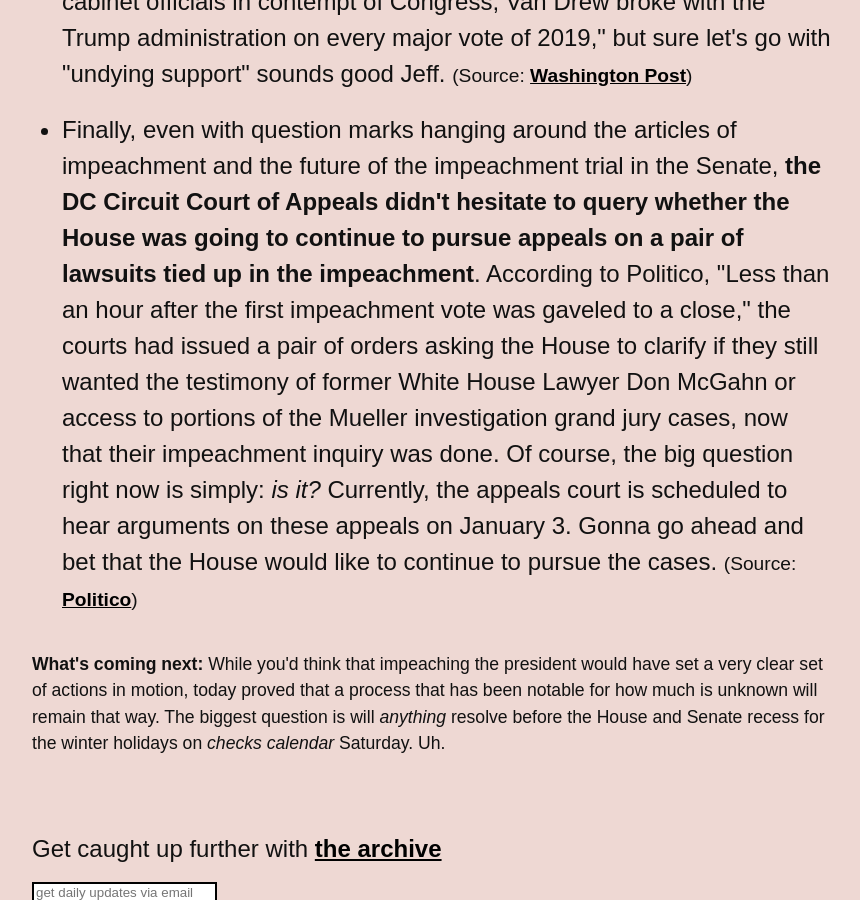
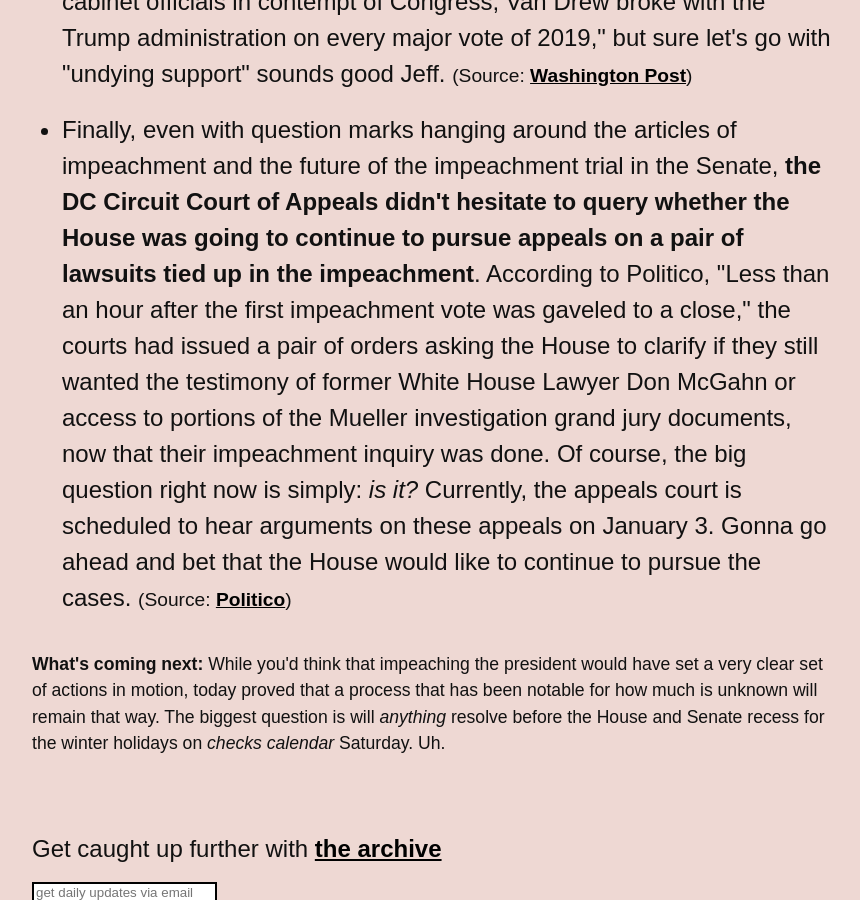
Before and after one commit to dansinker/impeachment.fyi, a Jekyll site: the page built from index.md, in a window 1280 px wide and 900 px high, scrolled down 2428 px. Shown: the whole window, without its empty margins (268-1128 px from the left). Built offline with Jekyll 4.4.1, drawn with Linux system fonts in a browser that asks for light colours; nearby versions of some CDN libraries; some web fonts are replaced; comment, search, counter and statistics services are not loaded.

Commit message:
one more tweak

```diff
--- a/_data/news.yml
+++ b/_data/news.yml
@@ -14,7 +14,7 @@ news:
   - item: About that press availability&#58; <b>President Trump welcomed former Democratic Representative Jeff Van Drew to the White House this afternoon and officially announced that, the day after Van Drew voted "nay" on impeachment, he had joined the Republican party.</b> "I believe that this is just a better fit for me," Van Drew said while sitting next to Trump, adding that the president has his "undying support." Of course, as the Washington Post points out, "Aside from impeachment votes, a bipartisan budget deal, and a vote on holding two Trump cabinet officials in contempt of Congress, Van Drew broke with the Trump administration on every major vote of 2019," but sure let's go with "undying support" sounds good Jeff.
     source: Washington Post
     url: https://www.washingtonpost.com/politics/trump-welcomes-rep-van-drew-an-impeachment-foe-to-the-gop/2019/12/19/76bccad2-226c-11ea-a153-dce4b94e4249_story.html
-  - item: Finally, even with question marks hanging around the articles of impeachment and the future of the impeachment trial in the Senate, <b>the DC Circuit Court of Appeals didn't hesitate to query whether the House was going to continue to pursue appeals on a pair of lawsuits tied up in the impeachment</b>. According to Politico, "Less than an hour after the first impeachment vote was gaveled to a close," the courts had issued a pair of orders asking the House to clarify if they still wanted the testimony of former White House Lawyer Don McGahn or access to portions of the Mueller investigation grand jury cases, now that their impeachment inquiry was done. Of course, the big question right now is simply&#58; <i>is it?</i> Currently, the appeals court is scheduled to hear arguments on these appeals on January 3. Gonna go ahead and bet that the House would like to continue to pursue the cases.
+  - item: Finally, even with question marks hanging around the articles of impeachment and the future of the impeachment trial in the Senate, <b>the DC Circuit Court of Appeals didn't hesitate to query whether the House was going to continue to pursue appeals on a pair of lawsuits tied up in the impeachment</b>. According to Politico, "Less than an hour after the first impeachment vote was gaveled to a close," the courts had issued a pair of orders asking the House to clarify if they still wanted the testimony of former White House Lawyer Don McGahn or access to portions of the Mueller investigation grand jury documents, now that their impeachment inquiry was done. Of course, the big question right now is simply&#58; <i>is it?</i> Currently, the appeals court is scheduled to hear arguments on these appeals on January 3. Gonna go ahead and bet that the House would like to continue to pursue the cases.
     source: Politico
     url: https://www.politico.com/news/2019/12/18/trump-impeachment-appeals-court-lawsuits-087708
   tomorrow: While you'd think that impeaching the president would have set a very clear set of actions in motion, today proved that a process that has been notable for how much is unknown will remain that way. The biggest question is will <i>anything</i> resolve before the House and Senate recess for the winter holidays on <i>checks calendar</i> Saturday. Uh.
```
